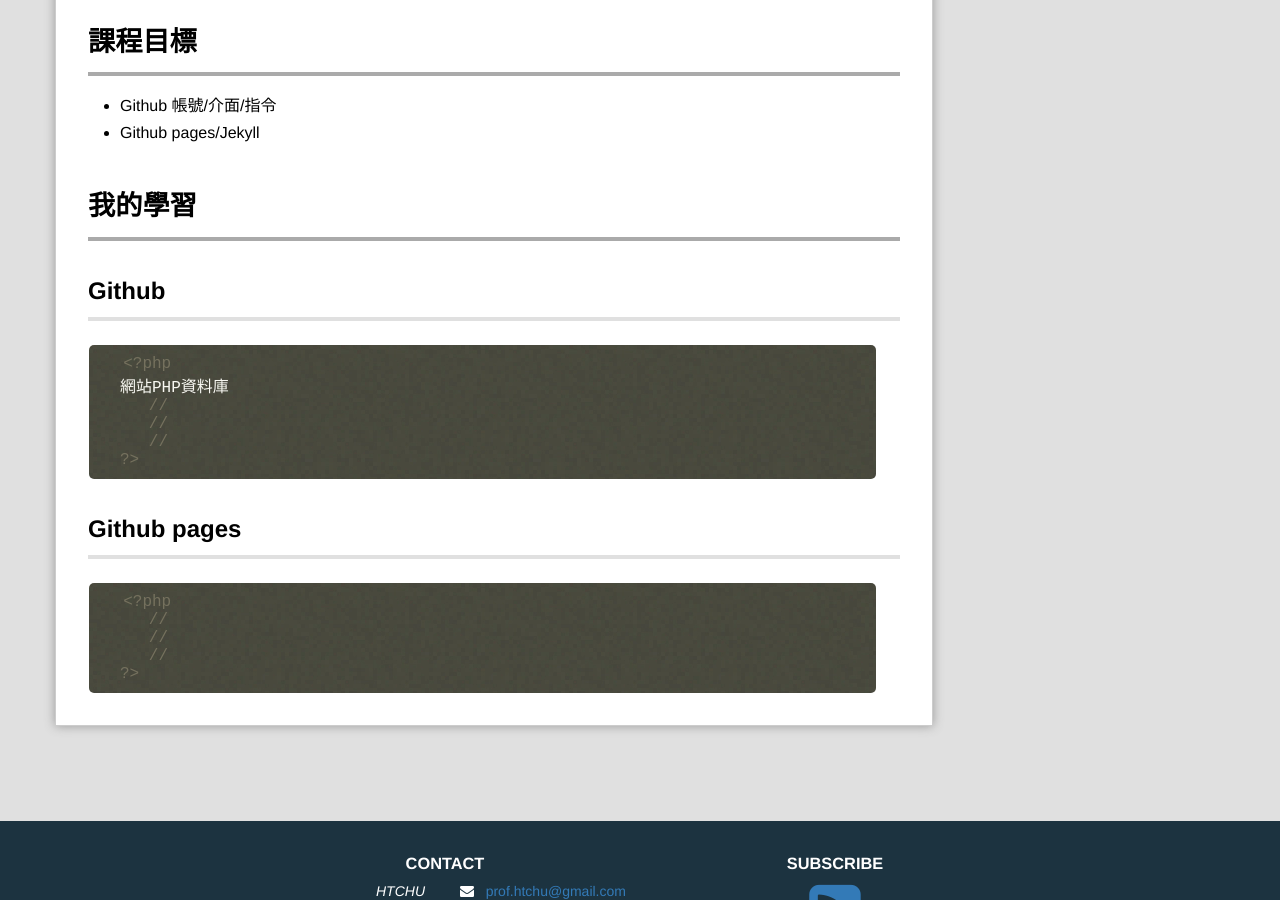
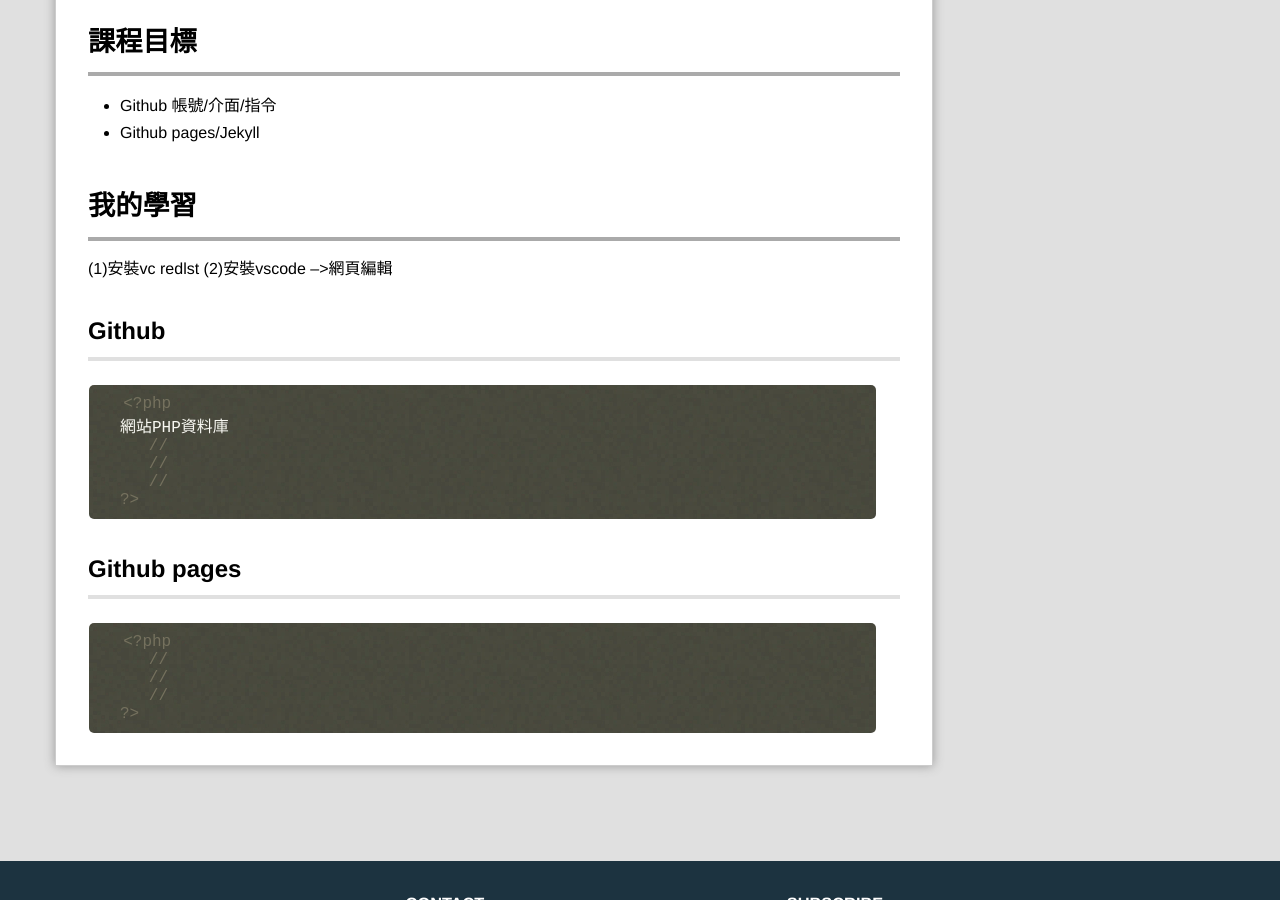
Before and after one commit to wily125/webcourse, a Jekyll site: the page built from _posts/2017-11-01-Class7.md, in a window 1280 px wide and 900 px high, scrolled down 503 px. Built offline with Jekyll 4.4.1, drawn with Linux system fonts in a browser that asks for light colours; Markdown is read by kramdown in place of the engine named in the settings; comment, search, counter and statistics services are not loaded.

Commit message:
Update 2017-11-01-Class7.md

```diff
--- a/_posts/2017-11-01-Class7.md
+++ b/_posts/2017-11-01-Class7.md
@@ -14,7 +14,8 @@ github帳號及使用github做blog。。
 - Github pages/Jekyll
 
 # 我的學習
-
+(1)安裝vc redlst
+(2)安裝vscode -->網頁編輯
 ##Github
 
 
```
